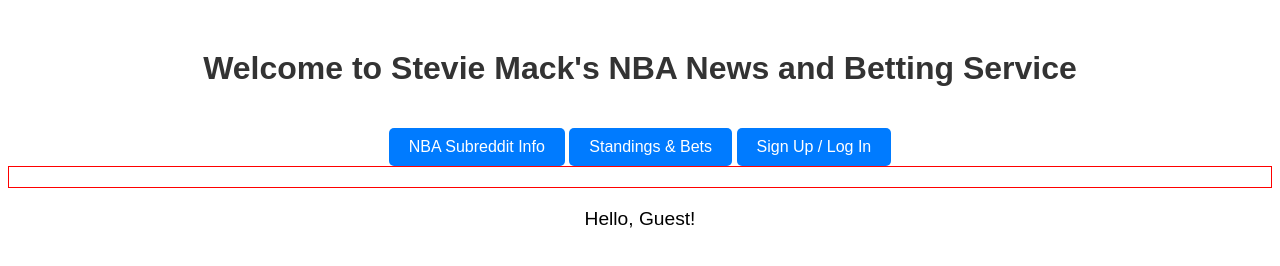
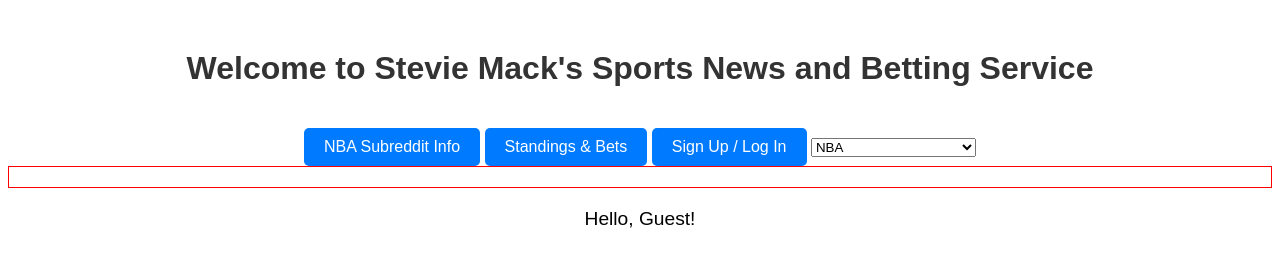
Before and after one commit to sgmack96/sportssite, a website built with webpack: page steviewondermack-landing/public/index.html in a window 1280 px wide. Built offline with nearby package versions, Linux system fonts and the light colour scheme; no server answers.

Commit message:
Update index.html

```diff
--- a/steviewondermack-landing/public/index.html
+++ b/steviewondermack-landing/public/index.html
@@ -7,17 +7,23 @@
     <link rel="stylesheet" href="styles.css">
 </head>
 <body>
-    <h1>Welcome to Stevie Mack's NBA News and Betting Service</h1>
+    <h1>Welcome to Stevie Mack's Sports News and Betting Service</h1>
     <a href="reddit.html">NBA Subreddit Info</a>
     <a href="standings.html">Standings & Bets</a>
     <a href="https://soccer-stats.stephenmack96.workers.dev/password/authorize?redirect_uri=https://yourdomain.com/callback">Sign Up / Log In</a>
-    <div id="scores" style="border: 1px solid red; padding: 10px;"></div> <!-- Add this div for scores -->
 
-    <!-- Add this div to display the username -->
+    <select id="league-select">
+        <option value="nba">NBA</option>
+        <option value="mlb">MLB</option>
+        <option value="la-liga">La Liga</option>
+        <option value="epl">English Premier League</option>
+    </select>
+
+    <div id="scores" style="border: 1px solid red; padding: 10px;"></div>
+
     <div id="username" style="margin-top: 20px; font-size: 1.2em;"></div>
 
     <script>
-        // Retrieve the username from session storage
         const username = sessionStorage.getItem('username');
         if (username) {
             document.getElementById('username').textContent = `Hello, ${username}!`;
@@ -27,5 +33,6 @@
     </script>
 
     <script src="js/bundle.js"></script>
+    <script src="js/fetchscore.js"></script>
 </body>
 </html>
```
